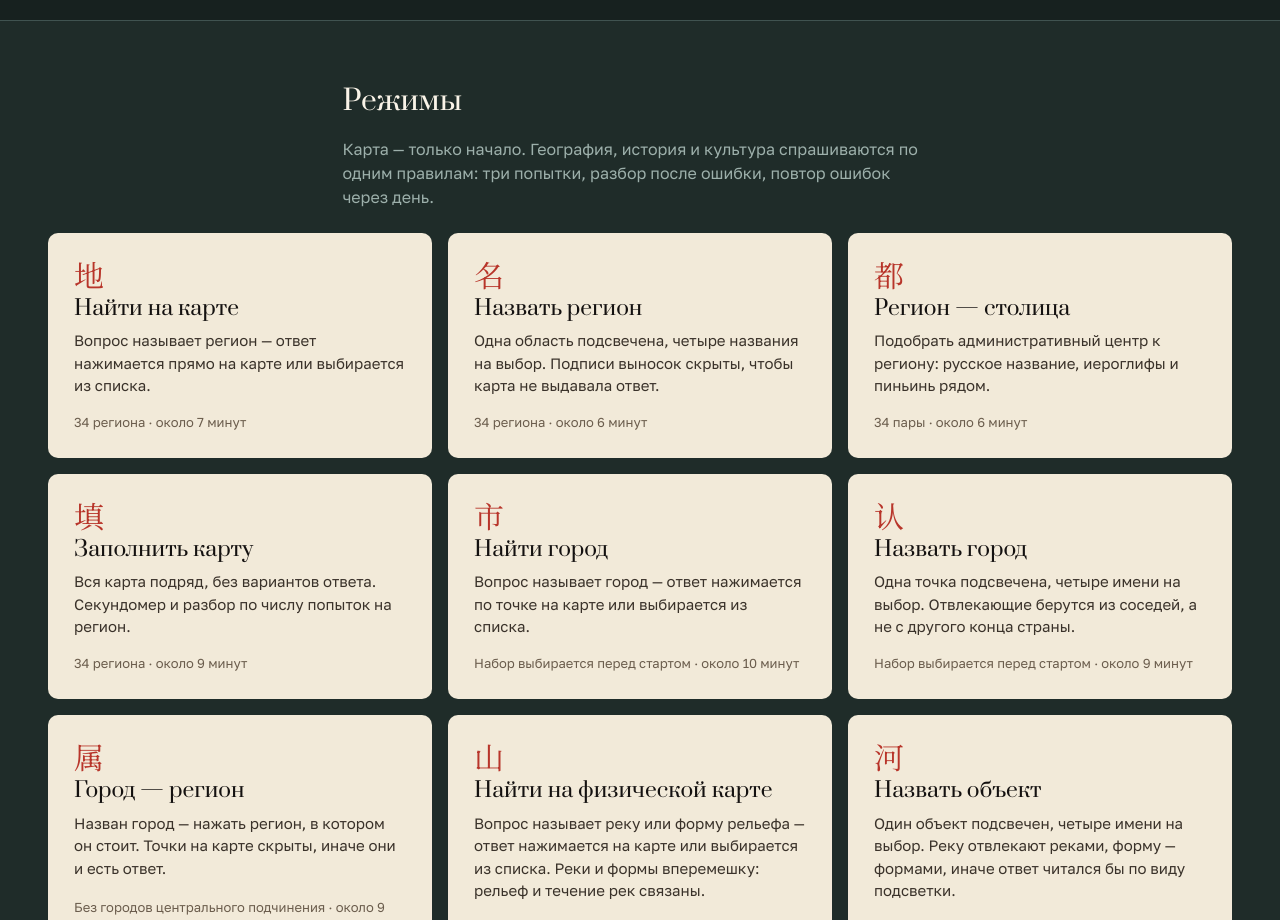
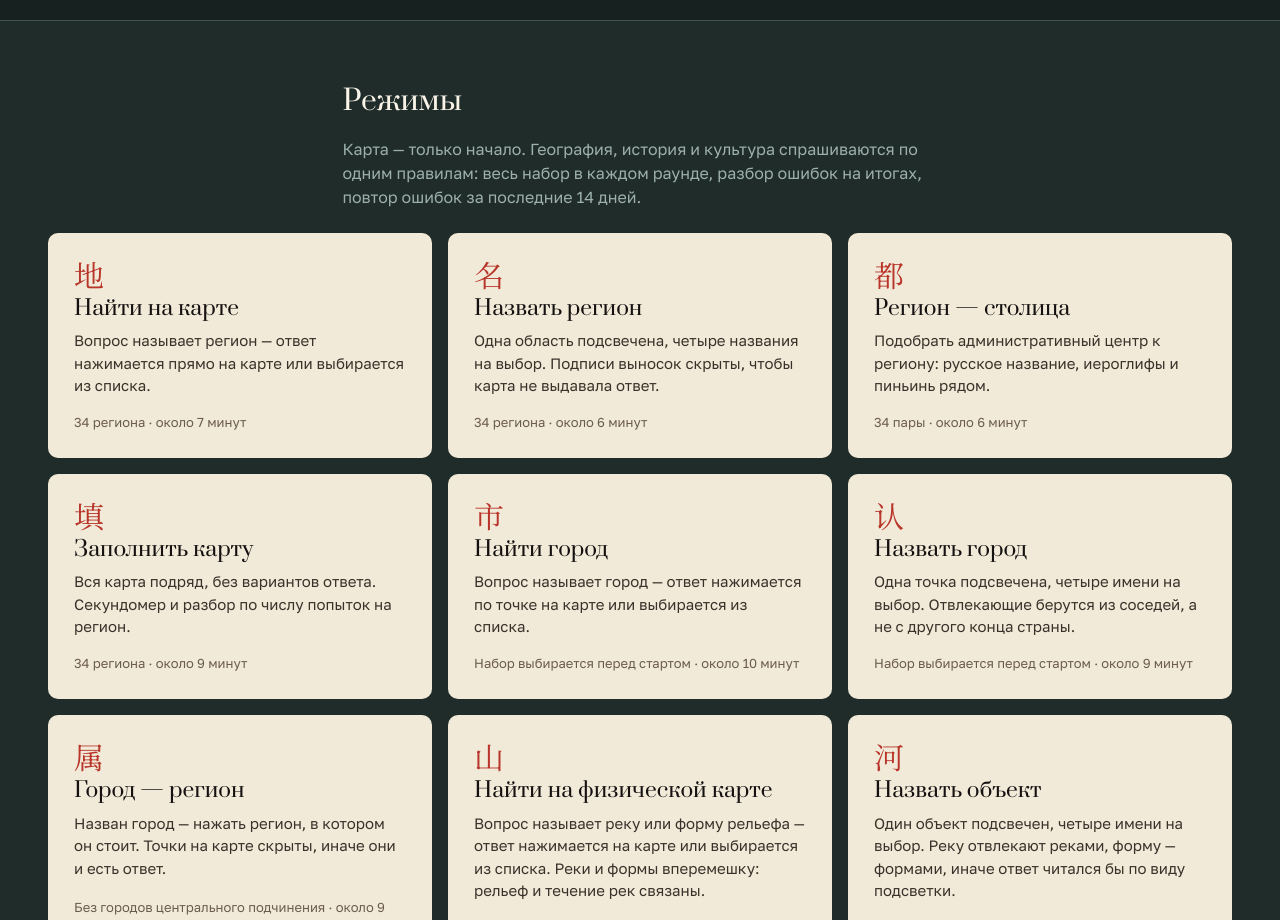
Before and after one commit to bronik04/china-studies-trainer, a React (Vite) app: page / in a window 1280 px wide. Shown: the part 780-1700 px from the top of the page. Built offline with nearby package versions, Linux system fonts and the light colour scheme.

Commit message:
fix: секция «Режимы» обещает правила, которые в приложении есть
Co-Authored-By: Claude Fable 5 <noreply@anthropic.com>

```diff
--- a/src/features/home/HomePage.tsx
+++ b/src/features/home/HomePage.tsx
@@ -216,8 +216,8 @@ export function HomePage({
           <h2>Режимы</h2>
           <p>
             Карта — только начало. География, история и культура спрашиваются по
-            одним правилам: три попытки, разбор после ошибки, повтор ошибок
-            через день.
+            одним правилам: весь набор в каждом раунде, разбор ошибок на итогах,
+            повтор ошибок за последние 14 дней.
           </p>
         </div>
         <ul className="mode-card-grid">
```
